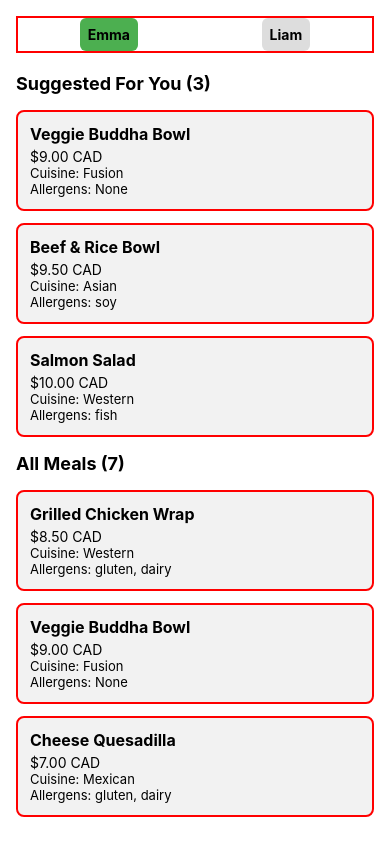
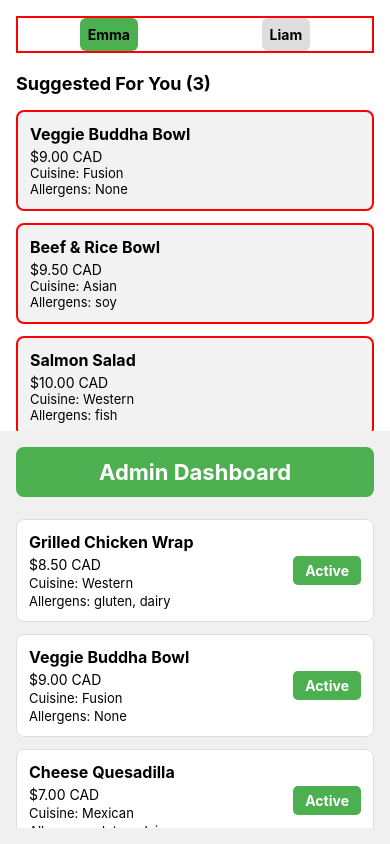
Before and after one commit to SyedDanyal190/MealSync-Native, a React Native app: screen / in a window 390 px wide. Built offline with nearby package versions, Linux system fonts and the light colour scheme.

Commit message:
eat: create AdminScreen with Active/Inactive toggle

```diff
--- a/App.js
+++ b/App.js
@@ -2,12 +2,15 @@ import { StatusBar } from 'expo-status-bar';
 import { StyleSheet, View } from 'react-native';
 import { MealProvider } from "./src/context/MealContext";
 import MealMenuScreen from "./src/screens/MealMenuScreen";
+import AdminScreen from './src/screens/AdminScreen';
 
 export default function App() {
   return (
     <MealProvider>
       <View style={styles.container}>
         <MealMenuScreen />
+        <br />
+        <AdminScreen />
         <StatusBar style="auto" />
       </View>
     </MealProvider>
--- /dev/null
+++ b/src/screens/AdminScreen.js
@@ -0,0 +1,100 @@
+import React, { useContext } from "react";
+import { View, Text, FlatList, TouchableOpacity, StyleSheet } from "react-native";
+import { MealContext } from "../context/MealContext";
+
+const AdminScreen = () => {
+  const { meals, dispatch } = useContext(MealContext);
+
+  return (
+    <View style={styles.container}>
+      <Text style={styles.heading}>Admin Dashboard</Text>
+
+      <FlatList
+        data={meals}
+        keyExtractor={item => item.id}
+        renderItem={({ item }) => (
+          <View style={styles.card}>
+            <View style={styles.info}>
+              <Text style={styles.name}>{item.name}</Text>
+              <Text style={styles.price}>${item.price.toFixed(2)} CAD</Text>
+              <Text style={styles.tag}>Cuisine: {item.cuisineTag}</Text>
+              <Text style={styles.tag}>
+                Allergens: {item.allergens.length ? item.allergens.join(", ") : "None"}
+              </Text>
+            </View>
+
+            <TouchableOpacity
+              style={[styles.button, item.isActive ? styles.active : styles.inactive]}
+              onPress={() => dispatch({ type: "TOGGLE_MEAL", payload: item.id })}
+            >
+              <Text style={styles.buttonText}>
+                {item.isActive ? "Active" : "Inactive"}
+              </Text>
+            </TouchableOpacity>
+          </View>
+        )}
+      />
+    </View>
+  );
+};
+
+export default AdminScreen;
+
+const styles = StyleSheet.create({
+  container: {
+    flex: 1,
+    padding: 16,
+    backgroundColor: "#f0f0f0", // light background for admin
+  },
+  heading: {
+    fontSize: 22,
+    fontWeight: "bold",
+    textAlign: "center", // center text
+    backgroundColor: "#4caf50", // dashboard background color
+    color: "#fff",
+    paddingVertical: 12,
+    borderRadius: 8,
+    marginBottom: 16,
+  },
+  card: {
+    backgroundColor: "#fff",
+    padding: 12,
+    borderRadius: 8,
+    marginVertical: 6,
+    flexDirection: "row",
+    justifyContent: "space-between",
+    alignItems: "center",
+    borderWidth: 1,
+    borderColor: "#ddd",
+  },
+  info: {
+    flex: 1,
+    marginRight: 10,
+  },
+  name: {
+    fontSize: 16,
+    fontWeight: "bold",
+  },
+  price: {
+    marginTop: 4,
+  },
+  tag: {
+    fontSize: 13,
+    marginTop: 2,
+  },
+  button: {
+    paddingHorizontal: 12,
+    paddingVertical: 6,
+    borderRadius: 5,
+  },
+  active: {
+    backgroundColor: "#4caf50",
+  },
+  inactive: {
+    backgroundColor: "#f44336",
+  },
+  buttonText: {
+    color: "#fff",
+    fontWeight: "bold",
+  },
+});
```
